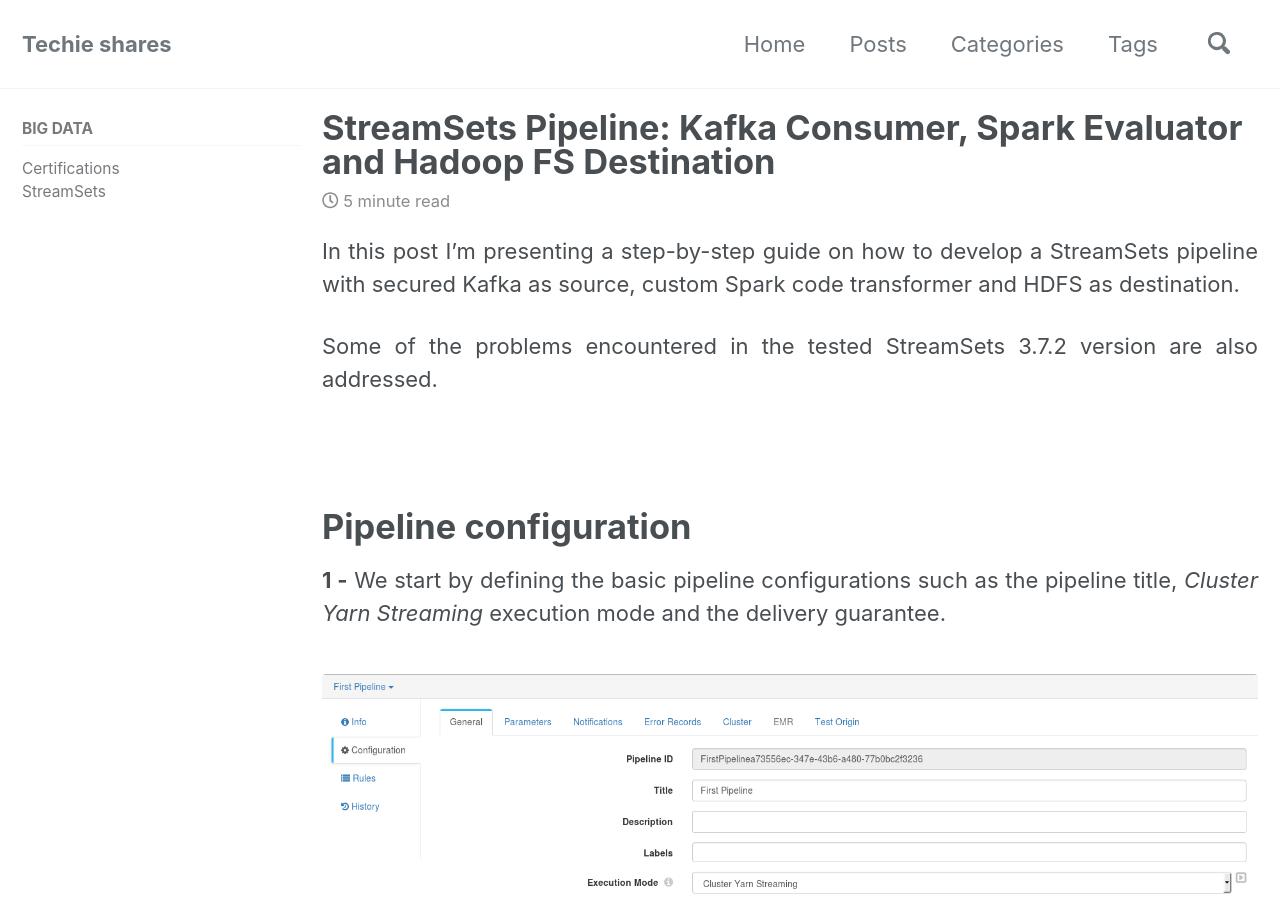
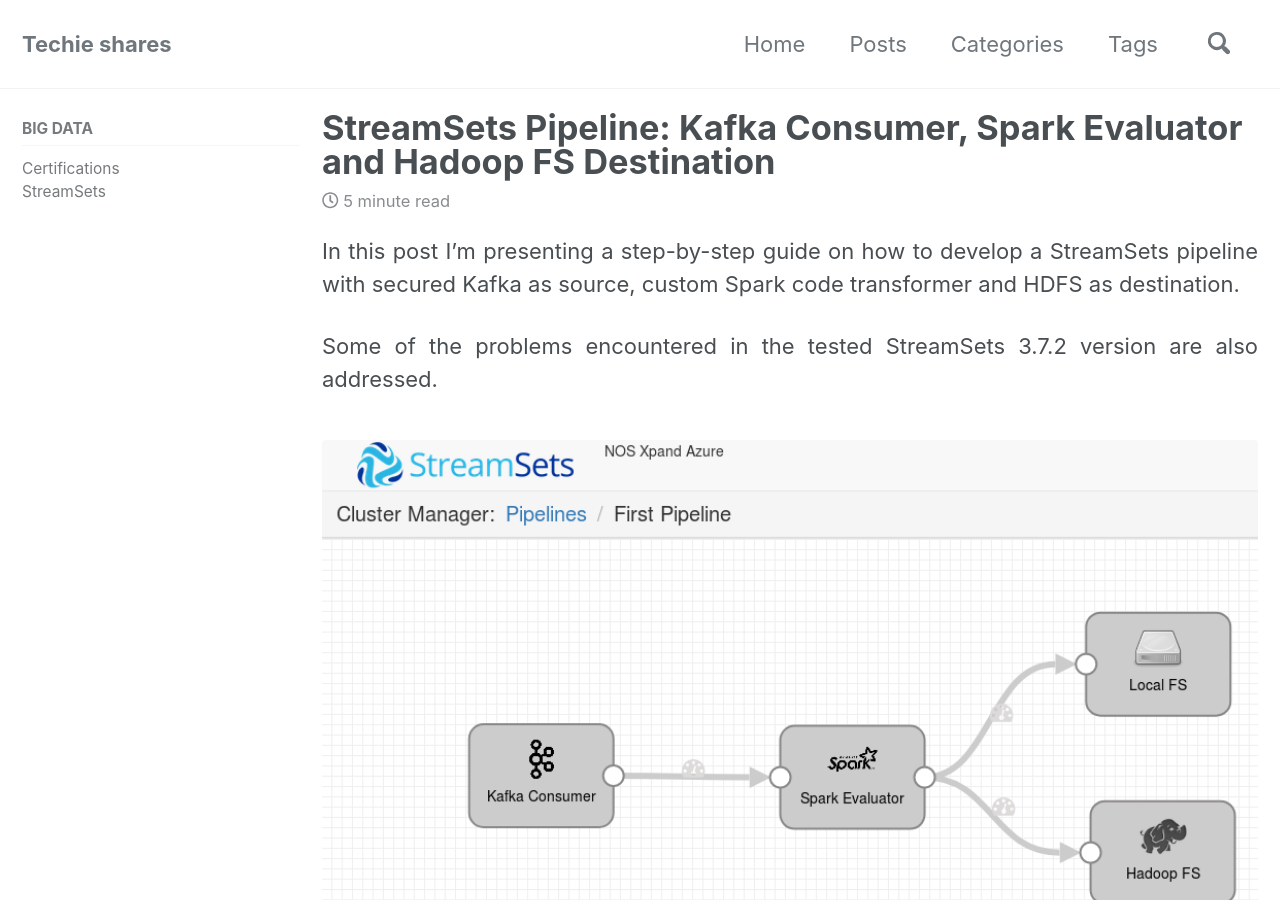
Before and after one commit to andriymz/andriymz.github.io, a Jekyll site: the page built from _posts/2019-03-16-kafka-spark-hdfs-pipeline.md, in a window 1280 px wide and 900 px high. Built offline with Jekyll 4.4.1, drawn with Linux system fonts in a browser that asks for light colours; cached includes are drawn as plain includes.

Commit message:
Fixed the image reference

```diff
--- a/_posts/2019-03-16-kafka-spark-hdfs-pipeline.md
+++ b/_posts/2019-03-16-kafka-spark-hdfs-pipeline.md
@@ -10,7 +10,7 @@
 
 Some of the problems encountered in the tested StreamSets 3.7.2 version are also addressed.
 
-{% include figure image_path="/assets/images/pipeline.png" %}
+{% include figure image_path="/assets/images/streamsets/pipeline.png" %}
 
 # Pipeline configuration
 
```
